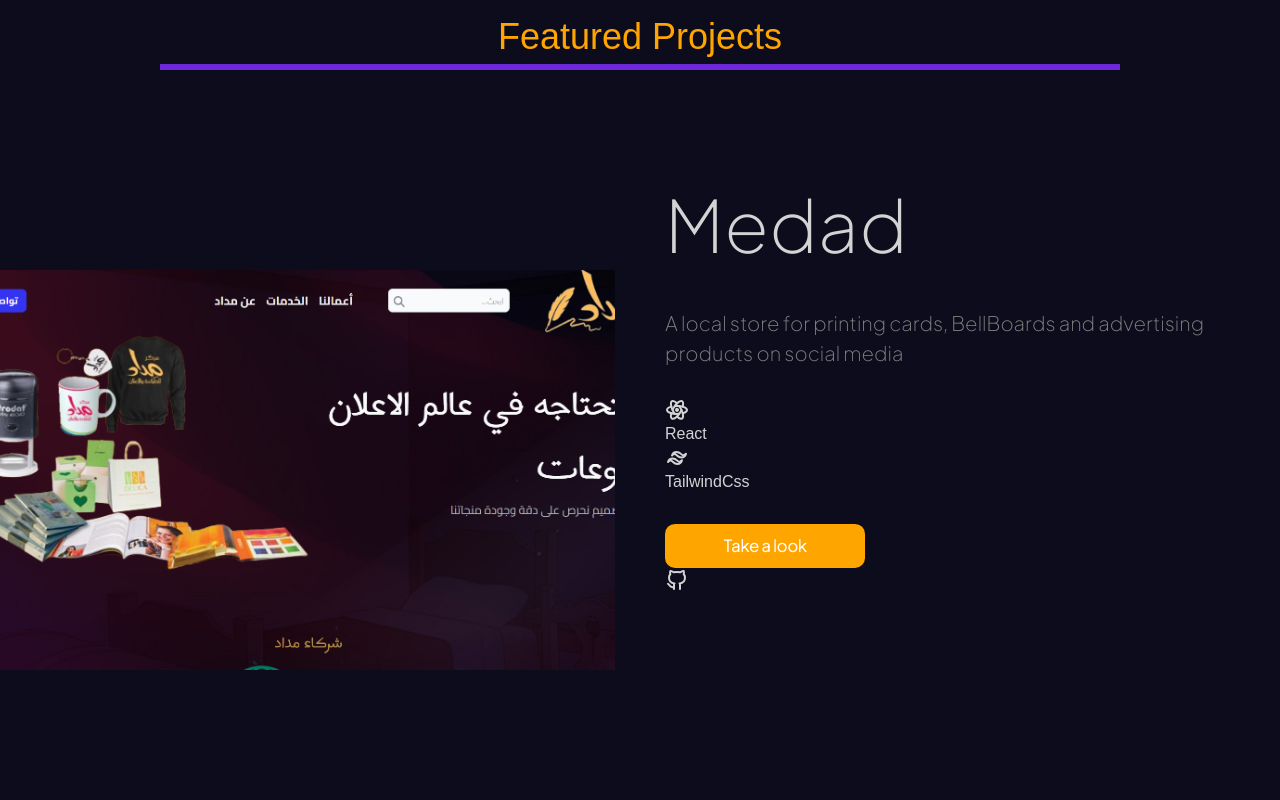
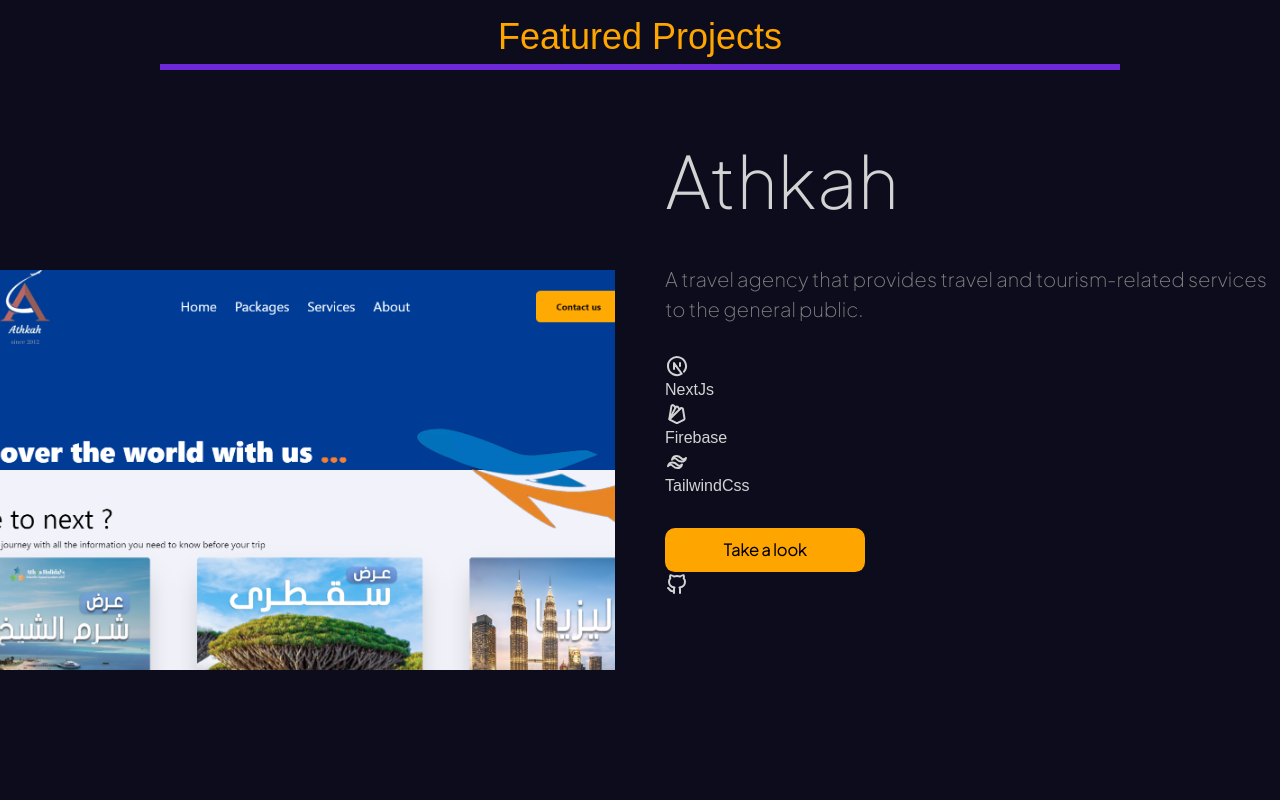
Before and after one commit to seriesBLACK/portfolio3.0, a React (Vite) app: page / in a window 1280 px wide. Shown: the part 2440-3240 px from the top of the page. Built offline with nearby package versions, Linux system fonts and the light colour scheme.

Commit message:
add a project

```diff
--- a/src/css/projects.scss
+++ b/src/css/projects.scss
@@ -107,7 +107,7 @@
           background-color: orange;
           border: none;
           border-radius: 10px;
-          color: white;
+          color: black;
           padding: 10px;
           font-weight: 700;
           font-family: "Plus Jakarta Sans", sans-serif;
--- a/src/sections/Projects.jsx
+++ b/src/sections/Projects.jsx
@@ -6,11 +6,21 @@
 import mern from "/imgs/mern.png";
 import ytmate from "/imgs/ytmate.png";
 import medad from "/imgs/medad.png"
+import athkah from "/imgs/athkah.png"
 import { IconBrandReact, IconBrandFirebase, IconBrandNextjs, IconBrandTailwind, IconBrandGithub, IconBrandMongodb, IconBrandNodejs, IconEmphasis, IconBrandPython, IconBrandJavascript } from "@tabler/icons-react"
 
 
 
 const items = [
+  {
+    id: 7,
+    title: "Athkah",
+    img: athkah,
+    desc: "A travel agency that provides travel and tourism-related services to the general public.",
+    link: "https://athkah.vercel.app/",
+    icon: [<IconBrandNextjs className="h-10 w-10 stroke-[0.5px] mr-1" />, "NextJs ", <IconBrandFirebase className="h-10 w-10 stroke-[0.5px] mr-1 ml-4" />, "Firebase", <IconBrandTailwind className="h-10 w-10 stroke-[0.5px] ml-4 mr-1 fill-current" />, "TailwindCss"],
+    git: "https://github.com/seriesBLACK/athkah",
+  },
   {
     id: 6,
     title: "Medad",
```
Also changed, not shown: public/imgs/athkah.png (added).
